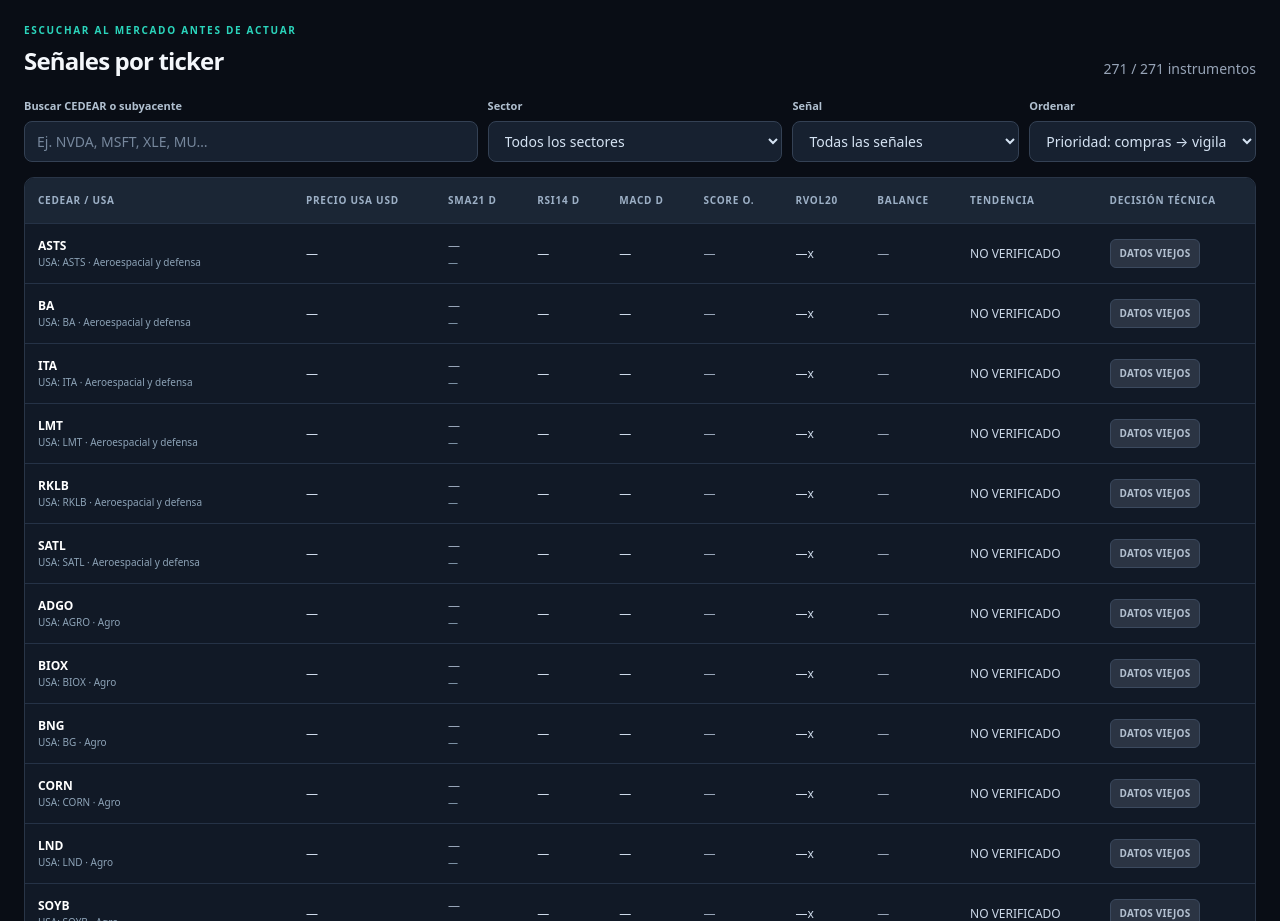
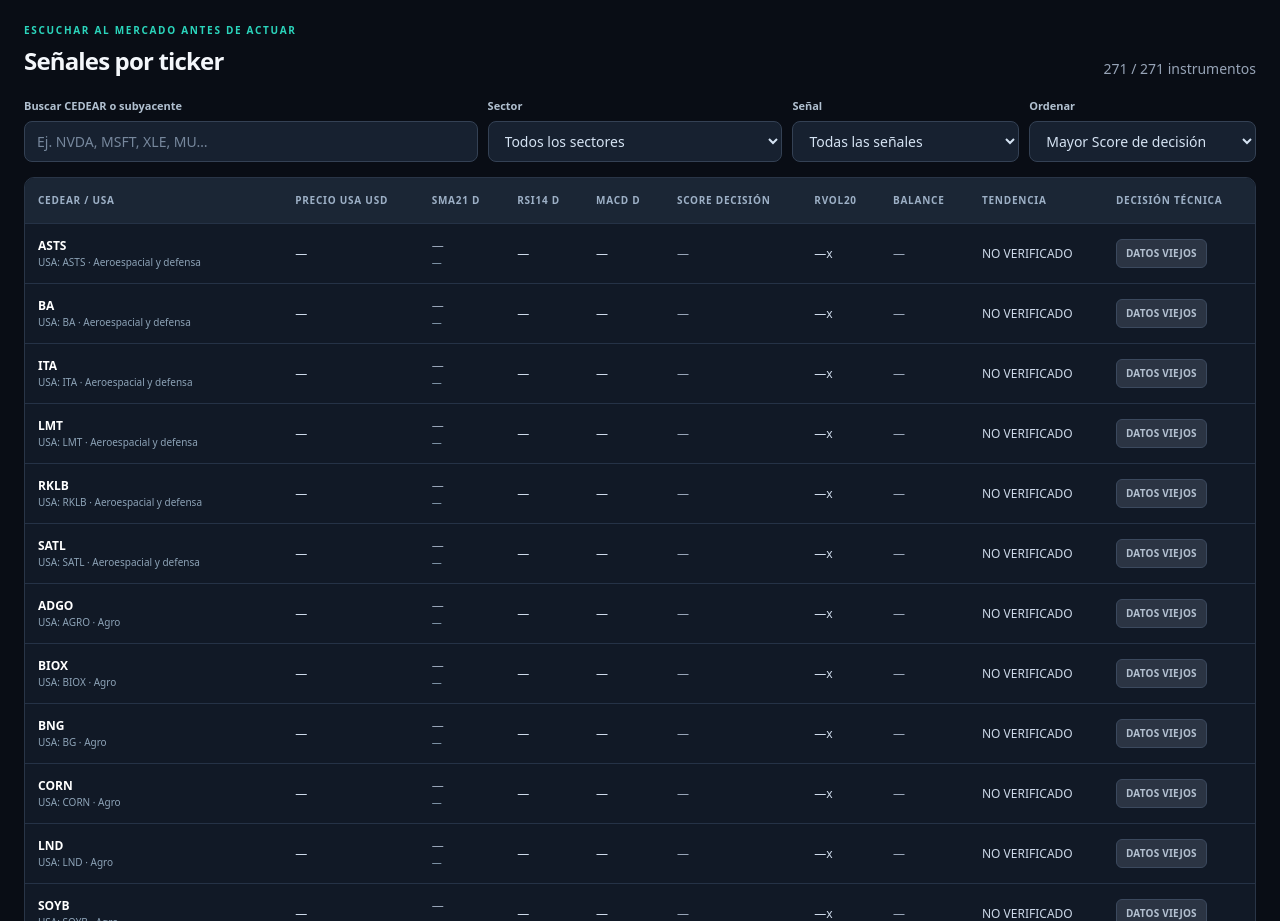
Before and after one commit to Nico199723/radar-cedears, a plain HTML site: page docs/index.html in a window 1280 px wide. Shown: the part 1220-2141 px from the top of the page. Drawn offline with Linux system fonts and the light colour scheme; no server answers.

Commit message:
Tarea1 UI: Score de decisión visible y orden descendente por defecto para tabla y Top5

```diff
--- a/docs/index.html
+++ b/docs/index.html
@@ -67,9 +67,9 @@
         <label class="filter search"><span>Buscar CEDEAR o subyacente</span><input id="searchInput" type="search" placeholder="Ej. NVDA, MSFT, XLE, MU…"></label>
         <label class="filter"><span>Sector</span><select id="sectorFilter"><option value="">Todos los sectores</option></select></label>
         <label class="filter"><span>Señal</span><select id="signalFilter"><option value="">Todas las señales</option><option value="compra">Compras (verdes)</option><option value="vigilancia">Candidatas a vigilar</option><option value="esperar">HOLD / ESPERAR</option><option value="venta">Reducir / salir</option><option value="sindatos">Sin datos</option></select></label>
-        <label class="filter"><span>Ordenar</span><select id="sortFilter"><option value="priority">Prioridad: compras → vigilancia → resto</option><option value="score">Mayor Score Oportunidad</option><option value="worst">Menor Score Oportunidad</option><option value="ticker">Ticker A–Z</option><option value="signal">Señal de acción</option></select></label>
+        <label class="filter"><span>Ordenar</span><select id="sortFilter"><option value="score">Mayor Score de decisión</option><option value="priority">Agrupar por tipo de señal</option><option value="worst">Menor Score Oportunidad</option><option value="ticker">Ticker A–Z</option><option value="signal">Señal de acción</option></select></label>
       </div>
-      <div class="tablebox"><table><thead><tr><th>CEDEAR / USA</th><th>Precio USA USD</th><th>SMA21 D</th><th>RSI14 D</th><th>MACD D</th><th>Score O.</th><th>RVOL20</th><th>Balance</th><th>Tendencia</th><th>Decisión técnica</th></tr></thead><tbody id="assetRows"><tr><td colspan="10">Esperando datos del primer workflow…</td></tr></tbody></table></div>
+      <div class="tablebox"><table><thead><tr><th>CEDEAR / USA</th><th>Precio USA USD</th><th>SMA21 D</th><th>RSI14 D</th><th>MACD D</th><th>Score decisión</th><th>RVOL20</th><th>Balance</th><th>Tendencia</th><th>Decisión técnica</th></tr></thead><tbody id="assetRows"><tr><td colspan="10">Esperando datos del primer workflow…</td></tr></tbody></table></div>
       <div class="footline"><span>Hacé clic en cualquier fila para ver la tesis, gatillo, invalidación y objetivos.</span><span>Los datos son al último cierre diario confirmado; nunca a precio CEDEAR ARS.</span></div>
     </section>
       <p class="top5-note"><strong>Semáforo de oportunidades:</strong> desde 62/100, vigilancia; desde 75/100, candidata prioritaria para estudiar. Sólo COMPRA CONDICIONAL y COMPRA CON PRECAUCIÓN cuentan como compra. El puntaje es continuo, no dispara órdenes ni elimina el riesgo.</p>
```
